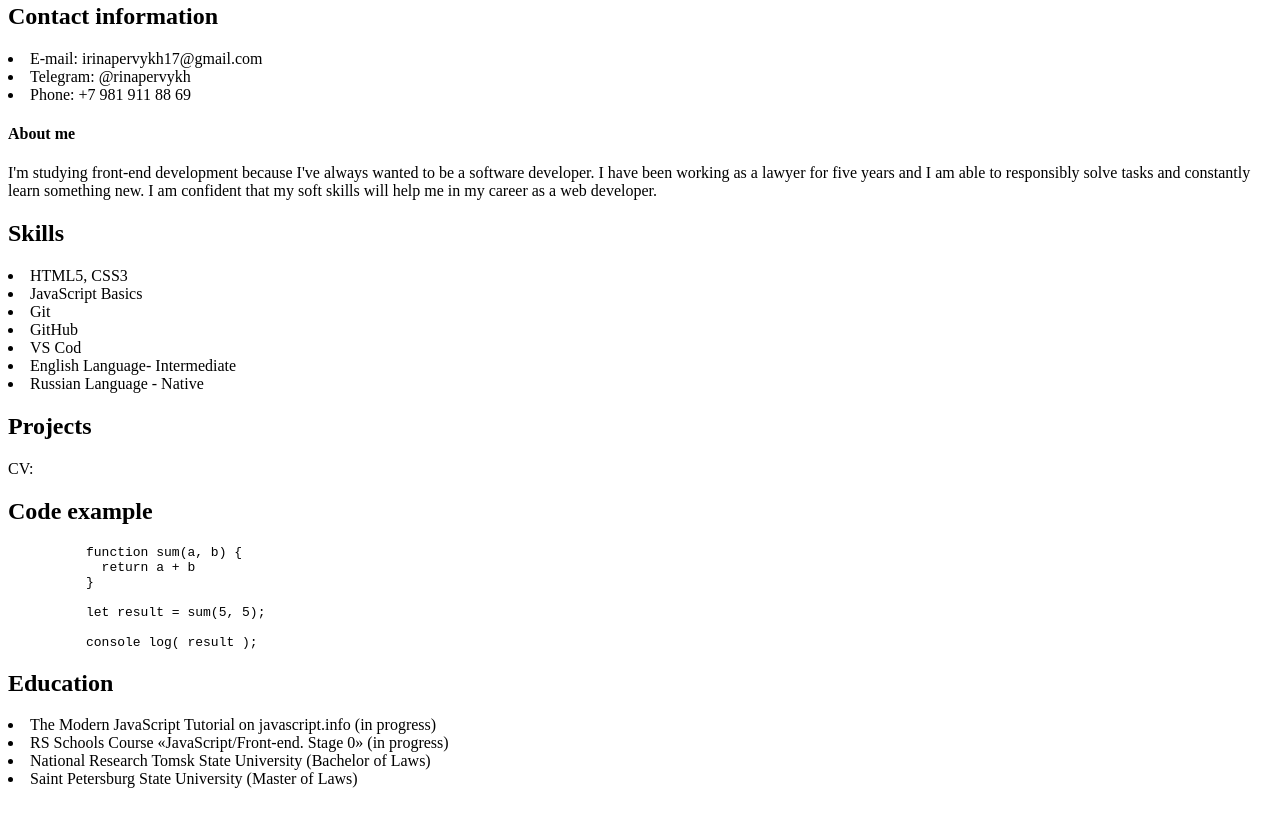
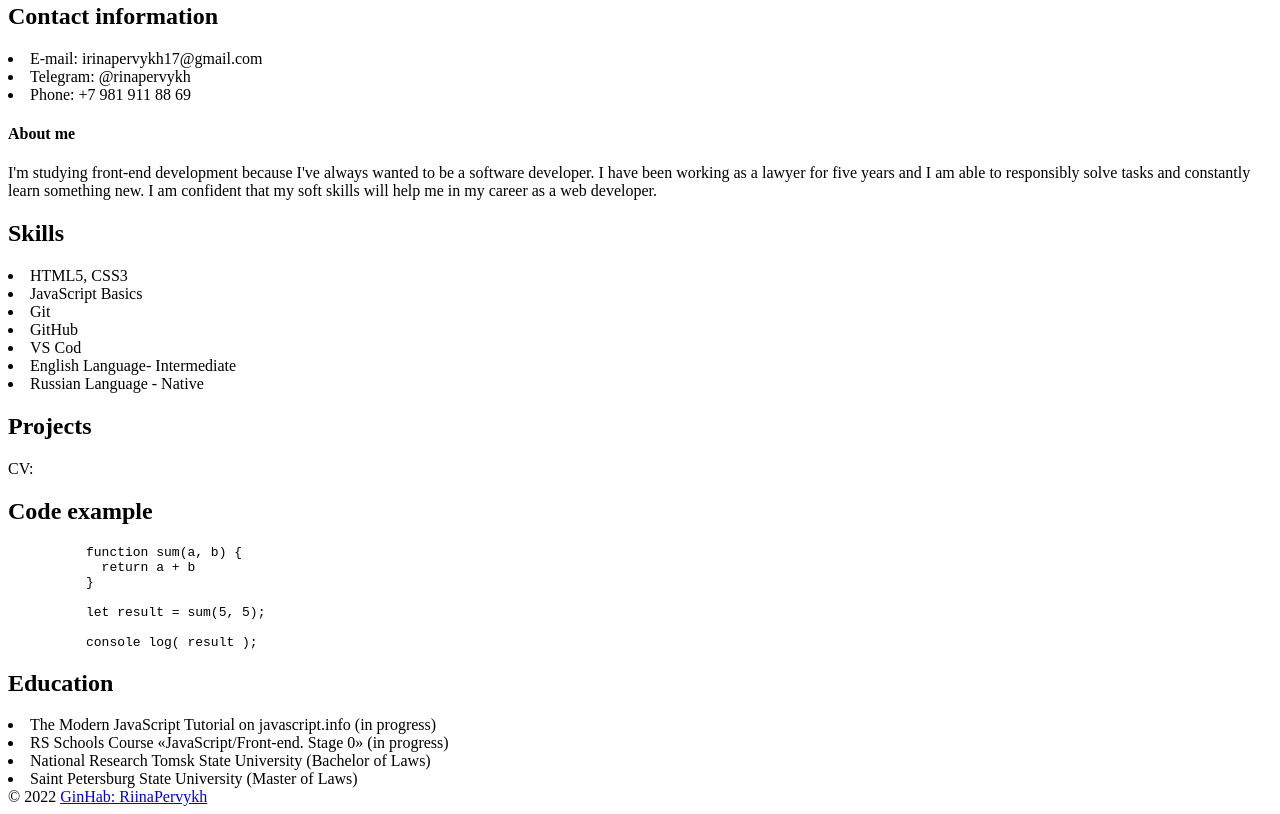
Before and after one commit to RinaPervykh/rsschool-cv, a plain HTML site: page index.html in a window 1280 px wide. Shown: the part 466-1280 px from the top of the page. Drawn offline with Linux system fonts and the light colour scheme.

Commit message:
feat: add footer

```diff
--- a/index.html
+++ b/index.html
@@ -95,7 +95,11 @@ The Modern JavaScript Tutorial on javascript.info (in progress)<br></li>
     </main>
     <footer class="footer">
       <div class="container">
-
+          <div class="container footer-container">
+            <div>© 2022 <a href="https://github.com/RinaPervykh" class="github nav-link">GinHab: RiinaPervykh</a></div>
+            <a href="https://rs.school/js/" class="rss"></a>
+          </div>
+        </footer>
       </div>
     </footer>
   </body>
```
